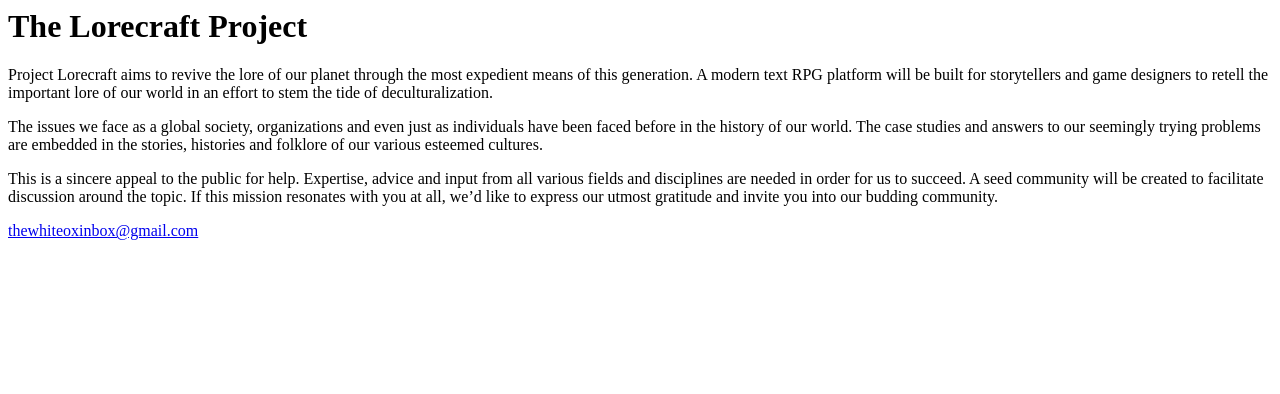
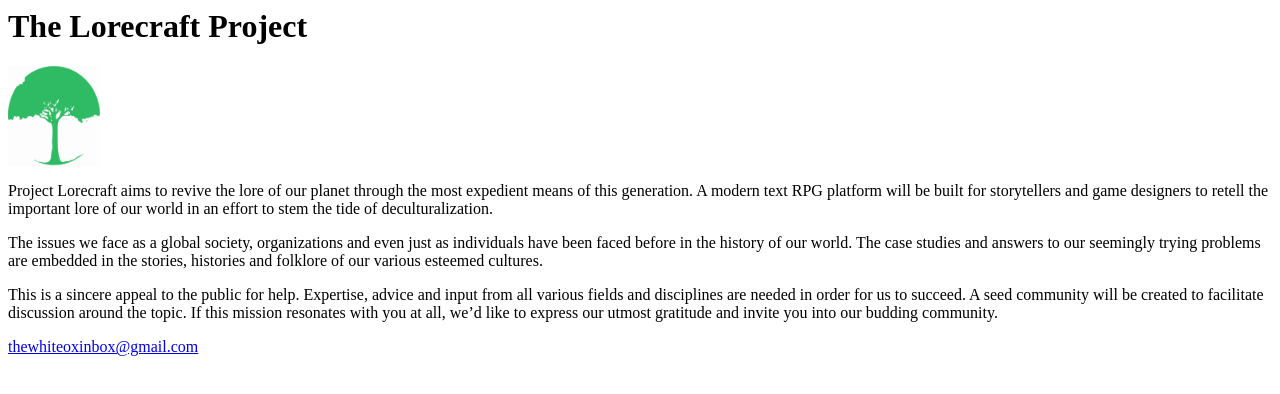
Before and after one commit to lorecrafting/lore_landing, a website: page public/index.html in a window 1280 px wide. Drawn offline with Linux system fonts and the light colour scheme.

Commit message:
Add tree logo

```diff
--- a/public/css/style.css
+++ b/public/css/style.css
@@ -0,0 +1,3 @@
+img {
+	zoom: 5%;
+}
--- a/public/index.html
+++ b/public/index.html
@@ -7,6 +7,8 @@
   <body>
 
     <h1>The Lorecraft Project</h1>
+
+    <img src="/images/treelogo.png" alt="Tree Logo"/>
 
     <p>Project Lorecraft aims to revive the lore of our planet through the most expedient means of this generation.  A modern text RPG platform will be built for storytellers and game designers to retell the important lore of our world in an effort to stem the tide of deculturalization.</p>
 
```
